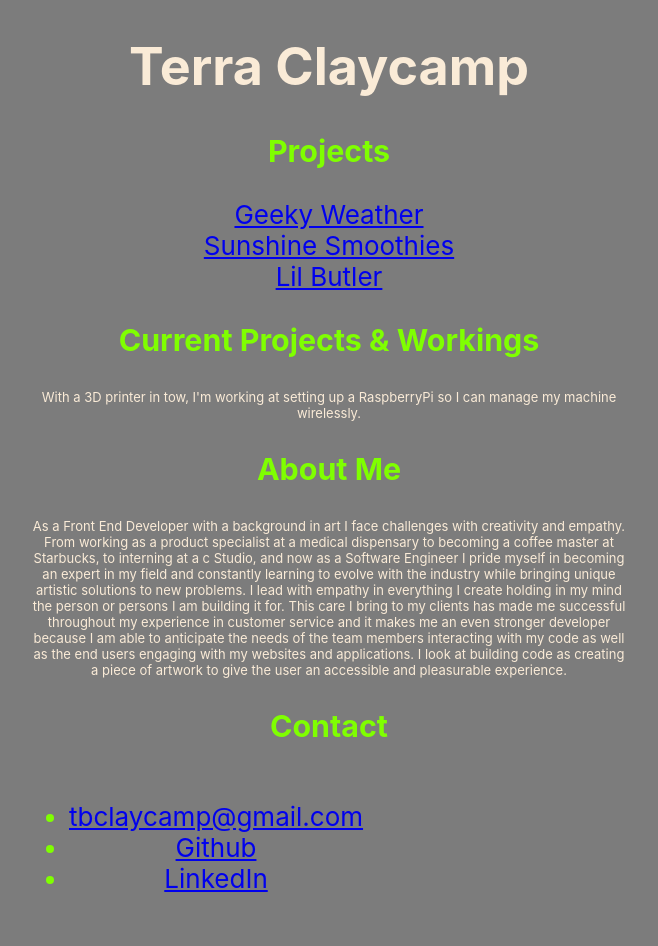
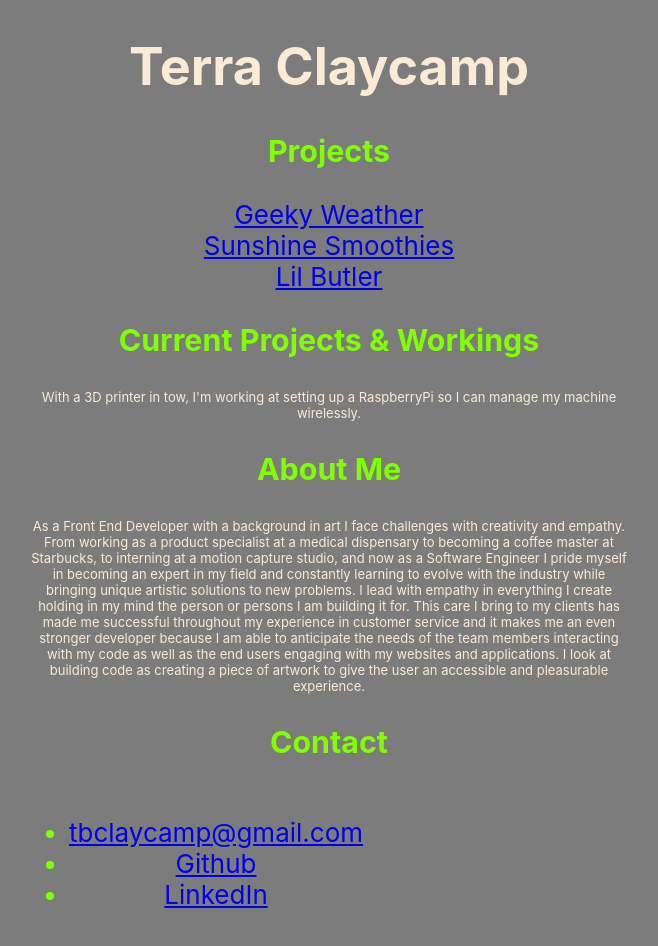
Before and after one commit to invaderZimm77/invaderZimm77.github.io, a React (Create React App) app: page / in a window 1280 px wide. Shown: the top 946 px of the page, without its empty margins (311-969 px from the left). Built offline with nearby package versions, Linux system fonts and the light colour scheme.

Commit message:
spelling

```diff
--- a/src/App.js
+++ b/src/App.js
@@ -28,7 +28,7 @@ function App() {
         As a Front End Developer with a background in art I face challenges with
         creativity and empathy. From working as a product specialist at a
         medical dispensary to becoming a coffee master at Starbucks, to
-        interning at a c Studio, and now as a Software Engineer I pride myself
+        interning at a motion capture studio, and now as a Software Engineer I pride myself
         in becoming an expert in my field and constantly learning to evolve with
         the industry while bringing unique artistic solutions to new problems. I
         lead with empathy in everything I create holding in my mind the person
```
